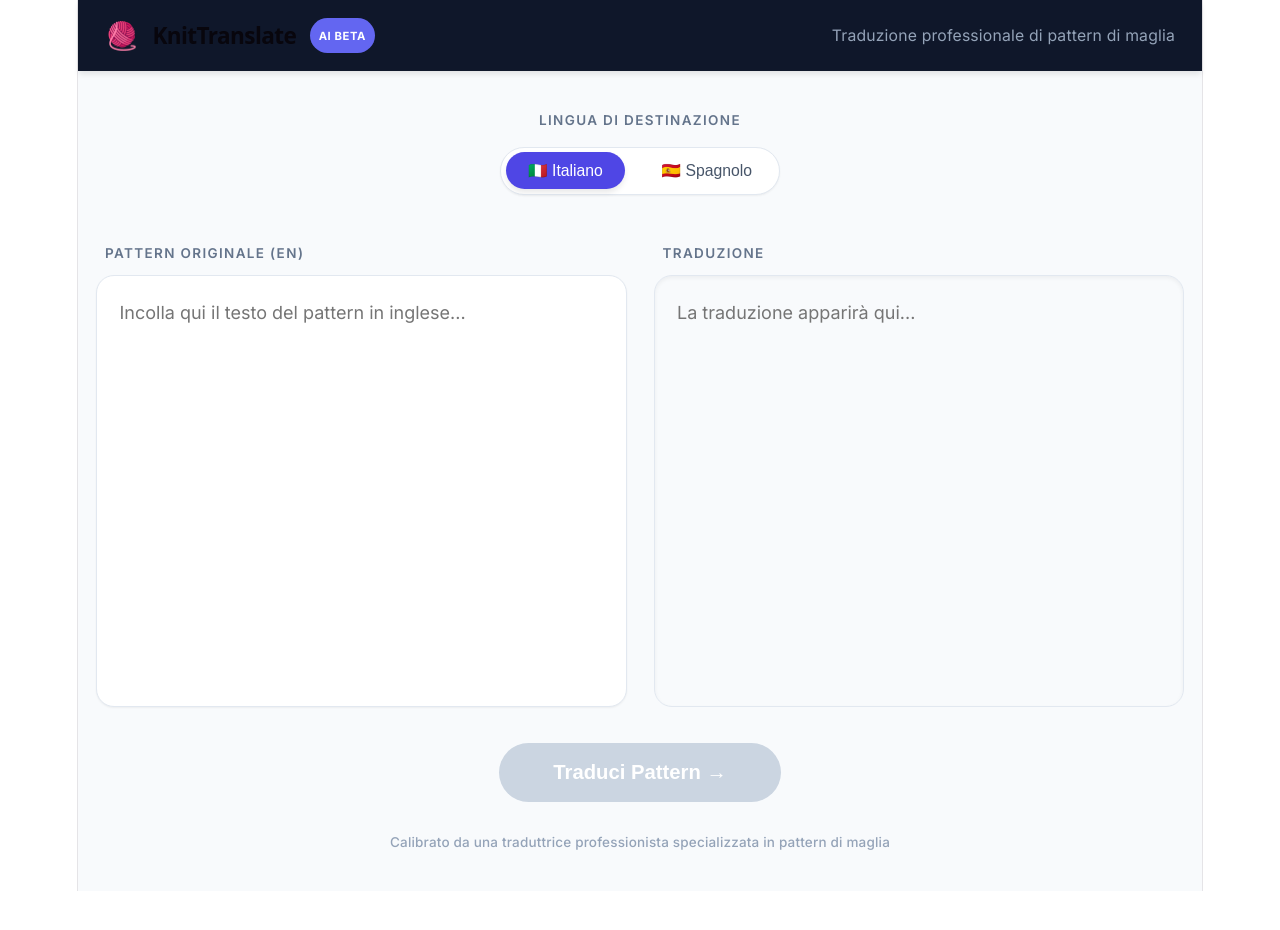
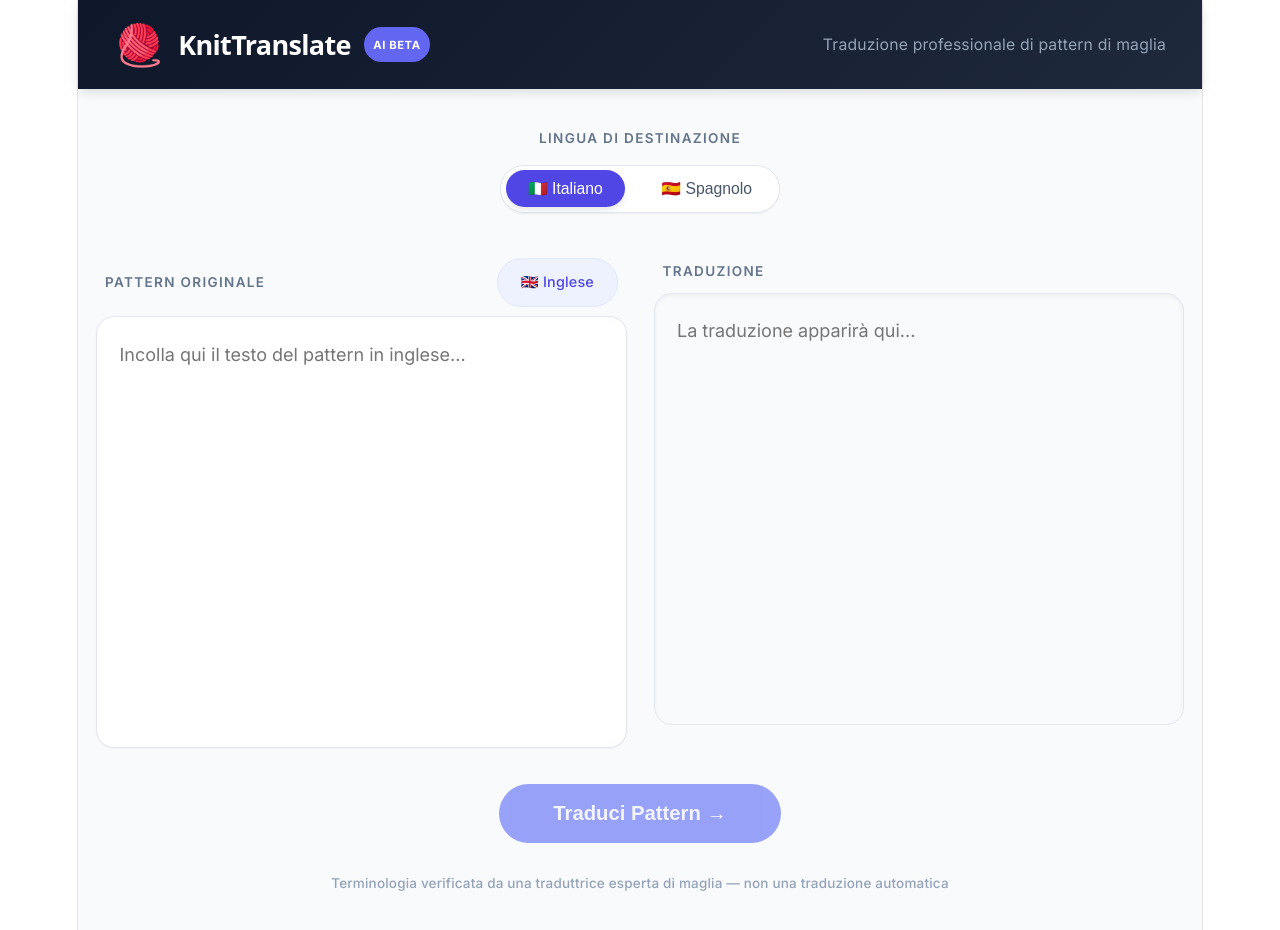
Before and after one commit to traduzionidimaglia/knittranslate, a React (Vite) app: page / in a window 1280 px wide. Before the commit the page ends 891 px from the top, so only its background shows below. Built offline with nearby package versions, Linux system fonts and the light colour scheme.

Commit message:
header gradiente, logo piu grande, pillola inglese, nuovo claim

```diff
--- a/src/App.css
+++ b/src/App.css
@@ -8,10 +8,10 @@
 }
 
 .header {
-  background-color: #0f172a;
+  background: linear-gradient(135deg, #0f172a 0%, #1e293b 100%);
   color: white;
-  padding: 1rem 1.5rem;
-  box-shadow: 0 4px 6px -1px rgb(0 0 0 / 0.1);
+  padding: 1.5rem 2rem;
+  box-shadow: 0 4px 12px -2px rgb(0 0 0 / 0.15);
 }
 
 .header-content {
@@ -29,14 +29,16 @@
 }
 
 .logo-icon {
-  font-size: 1.5rem;
+  font-size: 2.25rem;
+  filter: hue-rotate(15deg) saturate(1.2);
 }
 
 .brand h1 {
-  font-size: 1.25rem;
+  font-size: 1.5rem;
   font-weight: 700;
   margin: 0;
   letter-spacing: -0.025em;
+  color: #ffffff;
 }
 
 .badge {
@@ -130,9 +132,29 @@
 .box-header {
   display: flex;
   justify-content: space-between;
-  align-items: flex-end;
+  align-items: center;
+  gap: 1rem;
   margin-bottom: 0.5rem;
   padding: 0 0.5rem;
+}
+
+.source-pill {
+  display: flex;
+  align-items: center;
+  background-color: #eef2ff;
+  border: 1px solid #e0e7ff;
+  border-radius: 9999px;
+  padding: 0.25rem;
+}
+
+.lang-btn-static {
+  cursor: default;
+  padding: 0.35rem 1rem;
+  border-radius: 9999px;
+  font-size: 0.8rem;
+  font-weight: 500;
+  color: #4f46e5;
+  background: transparent;
 }
 
 .copy-btn {
@@ -214,10 +236,12 @@
 }
 
 .translate-btn:disabled {
-  background-color: #cbd5e1;
+  background-color: #818cf8;
+  color: rgba(255, 255, 255, 0.9);
   cursor: not-allowed;
   box-shadow: none;
   transform: none;
+  opacity: 0.8;
 }
 
 .spinner {
--- a/src/App.jsx
+++ b/src/App.jsx
@@ -73,7 +73,10 @@ export default function App() {
         <div className="grid-container">
           <div className="input-box">
             <div className="box-header">
-              <label className="section-label" style={{ marginBottom: 0 }}>Pattern Originale (EN)</label>
+              <label className="section-label" style={{ marginBottom: 0 }}>Pattern Originale</label>
+              <div className="source-pill">
+                <span className="lang-btn-static">🇬🇧 Inglese</span>
+              </div>
             </div>
             <textarea
               value={input}
@@ -119,7 +122,7 @@ export default function App() {
           </button>
 
           <p className="footer-note">
-            Calibrato da una traduttrice professionista specializzata in pattern di maglia
+            Terminologia verificata da una traduttrice esperta di maglia — non una traduzione automatica
           </p>
         </div>
       </main>
```
